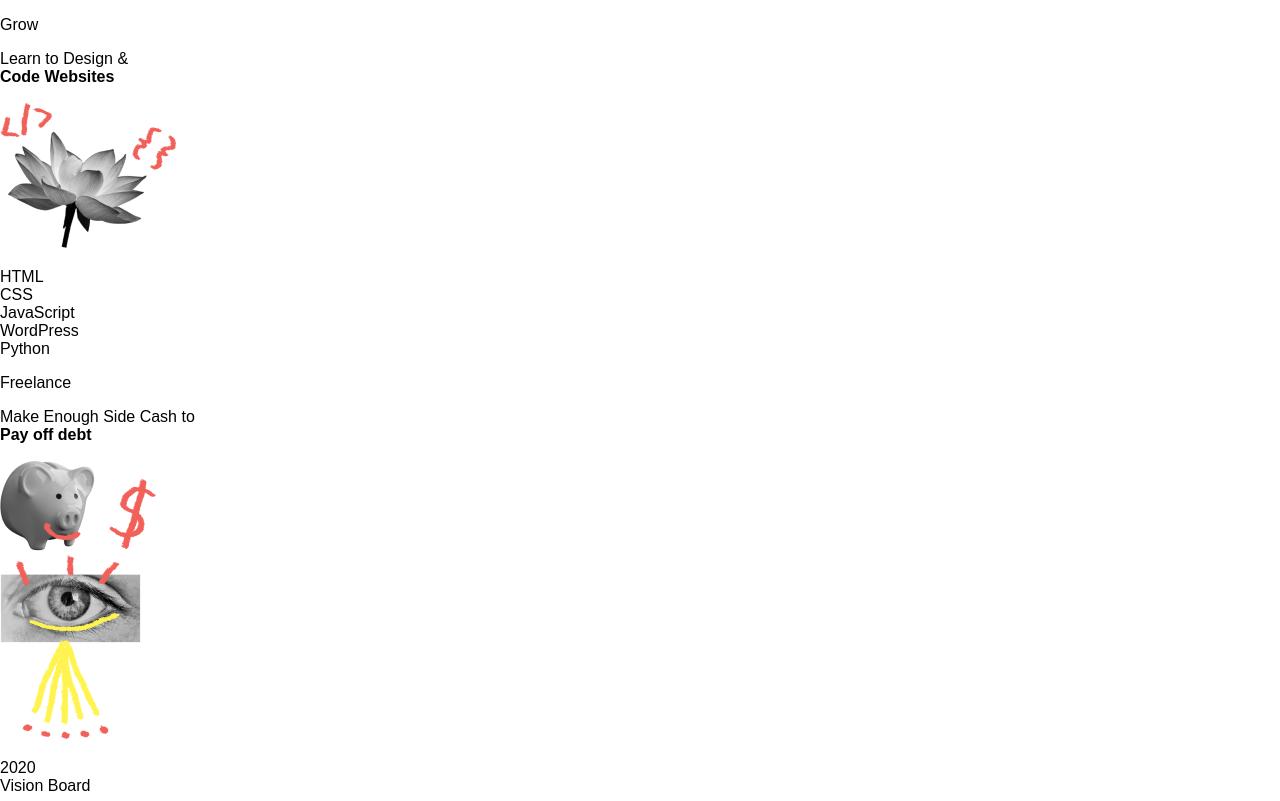
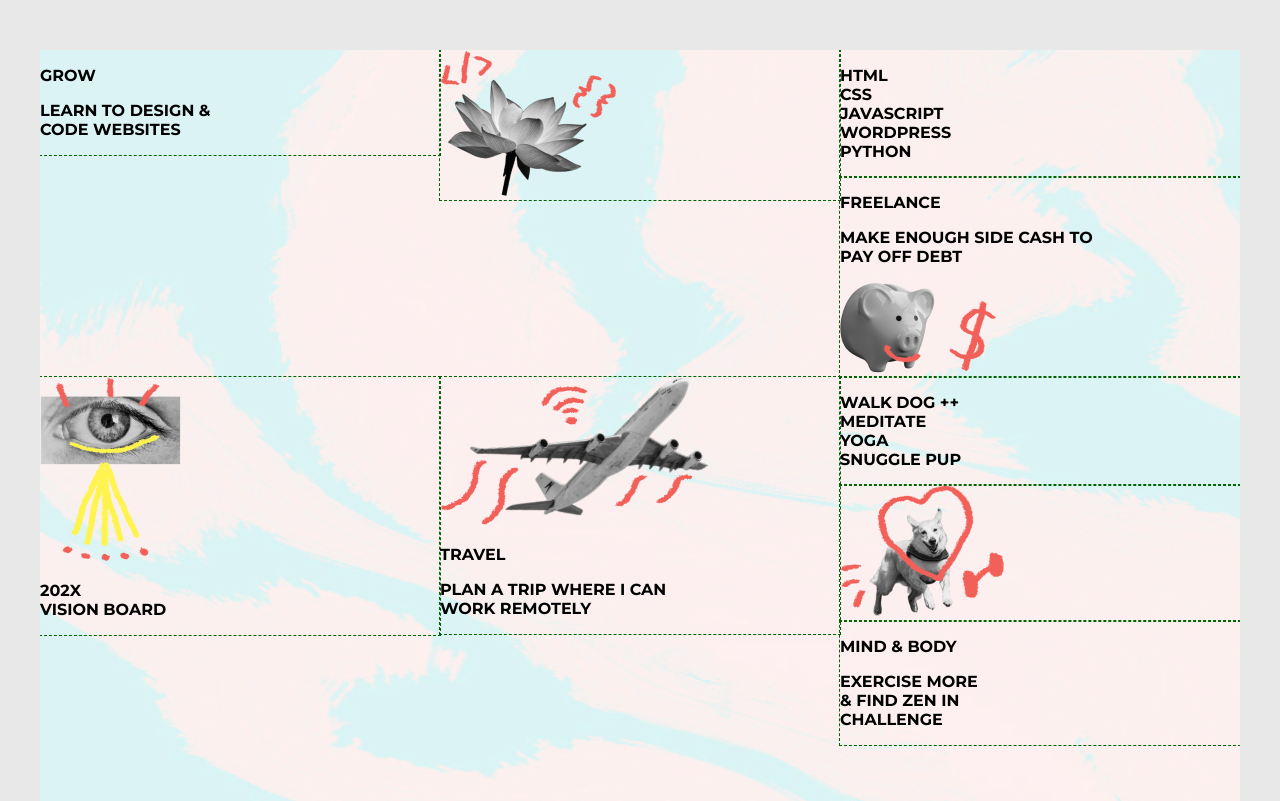
Before and after one commit to NicholeAMartin/vision-board, a plain HTML site: page index.html in a window 1280 px wide. Shown: the top 801 px of the page. Drawn offline with Linux system fonts and the light colour scheme.

Commit message:
Styled body and parent divs

```diff
--- a/css/main.css
+++ b/css/main.css
@@ -0,0 +1,37 @@
+body {
+	background: #E8E8E8;
+}
+
+#vision-board {
+	width: 1200px;
+	height: 850px;
+	margin: 50px auto;
+	overflow: auto;
+	background: url('../img/background.png');
+	background-size: cover;
+	font-family: 'Montserrat', sans-serif;
+	text-transform: uppercase;
+}
+
+.block {
+	outline: 1px darkgreen dashed;
+    float: left;
+	box-sizing: border-box;
+	width: 400px;
+}
+
+/* .small-block {
+	height: 210px;
+} */
+
+/* .large-block {
+	height: 430px;
+} */
+
+/* .center {
+	text-align: center;
+} */
+
+/* .right {
+	text-align: right;
+} */
--- a/index.html
+++ b/index.html
@@ -32,7 +32,7 @@
 		</div>
 		<div class="block">
 			<img src="img/eye.png" alt="eye">
-				<p class="title"><span class="marker">2020</span><br>Vision Board</p>
+			<p class="title"><span class="marker">202X</span><br>Vision Board</p>
 		</div>
 		<div class="block">
 			<img src="img/plane.png" alt="airplane">
```
Lines whose indentation alone changed are shown as unchanged.
